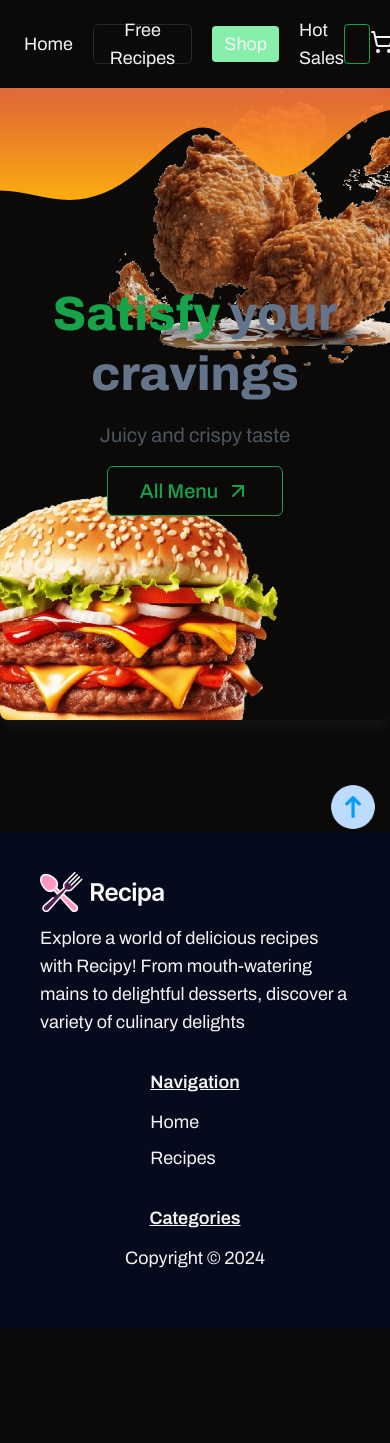
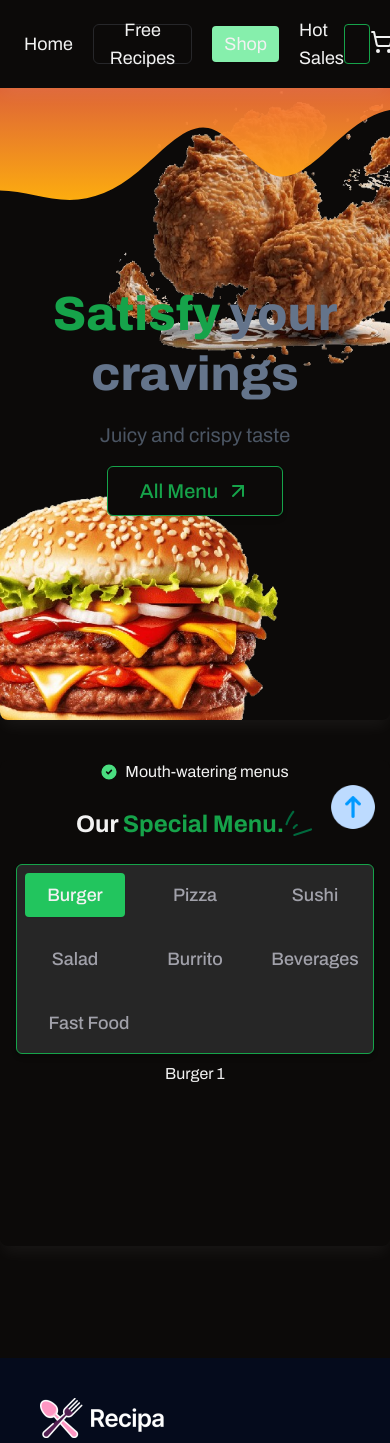
Before and after one commit to Kendrick-Oppong/Recipa, a React (Vite) app: page /shop in a window 390 px wide. Shown: the top 1443 px of the page. Before the commit the page ends 1328 px from the top, so only its background shows below. Built offline with nearby package versions, Linux system fonts and the light colour scheme.

Commit message:
add tabs for special menu in shopping page

```diff
--- a/package.json
+++ b/package.json
@@ -15,6 +15,7 @@
     "@radix-ui/react-menubar": "^1.0.4",
     "@radix-ui/react-separator": "^1.0.3",
     "@radix-ui/react-slot": "^1.0.2",
+    "@radix-ui/react-tabs": "^1.0.4",
     "@radix-ui/react-tooltip": "^1.0.7",
     "@tanstack/react-query": "^5.18.0",
     "@tanstack/react-query-devtools": "^5.18.0",
--- /dev/null
+++ b/src/components/ui/tabs.tsx
@@ -0,0 +1,53 @@
+import * as React from "react";
+import * as TabsPrimitive from "@radix-ui/react-tabs";
+
+import { cn } from "@/lib/utils";
+
+const Tabs = TabsPrimitive.Root;
+
+const TabsList = React.forwardRef<
+  React.ElementRef<typeof TabsPrimitive.List>,
+  React.ComponentPropsWithoutRef<typeof TabsPrimitive.List>
+>(({ className, ...props }, ref) => (
+  <TabsPrimitive.List
+    ref={ref}
+    className={cn(
+      "inline-flex min-h-14 items-center shadow-md justify-center rounded-md bg-muted p-2 text-muted-foreground",
+      className
+    )}
+    {...props}
+  />
+));
+TabsList.displayName = TabsPrimitive.List.displayName;
+
+const TabsTrigger = React.forwardRef<
+  React.ElementRef<typeof TabsPrimitive.Trigger>,
+  React.ComponentPropsWithoutRef<typeof TabsPrimitive.Trigger>
+>(({ className, ...props }, ref) => (
+  <TabsPrimitive.Trigger
+    ref={ref}
+    className={cn(
+      "inline-flex items-center justify-center whitespace-nowrap rounded-sm px-3 py-2 text-lg font-medium ring-offset-background transition-all focus-visible:outline-none focus-visible:ring-2 focus-visible:ring-ring focus-visible:ring-offset-2 disabled:pointer-events-none disabled:opacity-50 data-[state=active]:bg-green-500  data-[state=active]:text-foreground data-[state=active]:shadow-sm",
+      className
+    )}
+    {...props}
+  />
+));
+TabsTrigger.displayName = TabsPrimitive.Trigger.displayName;
+
+const TabsContent = React.forwardRef<
+  React.ElementRef<typeof TabsPrimitive.Content>,
+  React.ComponentPropsWithoutRef<typeof TabsPrimitive.Content>
+>(({ className, ...props }, ref) => (
+  <TabsPrimitive.Content
+    ref={ref}
+    className={cn(
+      "mt-2 ring-offset-background focus-visible:outline-none focus-visible:ring-2 focus-visible:ring-ring focus-visible:ring-offset-2",
+      className
+    )}
+    {...props}
+  />
+));
+TabsContent.displayName = TabsPrimitive.Content.displayName;
+
+export { Tabs, TabsList, TabsTrigger, TabsContent };
--- a/src/index.css
+++ b/src/index.css
@@ -3,9 +3,6 @@
 @tailwind base;
 @tailwind components;
 @tailwind utilities;
-
-
-
 
 @layer base {
   :root {
@@ -65,6 +62,10 @@
     grid-template-columns: repeat(auto-fit, minmax(14rem, 1fr));
   }
 
+  .auto-fit-tabs {
+    grid-template-columns: repeat(auto-fit, minmax(5rem, 1fr));
+  }
+
   .transition {
     @apply hover:scale-105  transition-all duration-300;
   }
@@ -107,7 +108,6 @@
     width: 40px;
     height: 40px;
     border-radius: 50%;
-    box-sizing: border-box;
     animation: rotationBack 0.5s linear infinite;
     transform-origin: center center;
   }
--- /dev/null
+++ b/src/pages/shop/PopularMenus.tsx
@@ -0,0 +1,29 @@
+import { Tabs, TabsContent, TabsList, TabsTrigger } from "@/components/ui/tabs";
+
+export function PopularMenus() {
+  return (
+    <Tabs defaultValue="burger" className=" ">
+      <TabsList className="grid auto-fit-tabs gap-5 max-w-full  sm:max-w-[95%] mx-auto border border-green-600">
+        <TabsTrigger value="burger">Burger</TabsTrigger>
+        <TabsTrigger value="pizza">Pizza</TabsTrigger>
+        <TabsTrigger value="sushi">Sushi</TabsTrigger>
+        <TabsTrigger value="salad">Salad</TabsTrigger>
+        <TabsTrigger value="burrito">Burrito</TabsTrigger>
+        <TabsTrigger value="beverage" className="px-12 sm:px-3">
+          Beverages
+        </TabsTrigger>
+        <TabsTrigger value="fast_foods" className="px-16 sm:px-3">
+          Fast Food
+        </TabsTrigger>
+      </TabsList>
+      <TabsContent value="burger">Burger 1</TabsContent>
+      <TabsContent value="pizza">Pizza 1</TabsContent>
+      <TabsContent value="sushi">Sushi 1</TabsContent>
+      <TabsContent value="salad">Salad 1</TabsContent>
+      <TabsContent value="burrito">Burrito 1</TabsContent>
+      <TabsContent value="beverage">Beverages 1</TabsContent>
+      <TabsContent value="fast_foods">Fast Foods 1</TabsContent>
+      <TabsContent value="password"></TabsContent>
+    </Tabs>
+  );
+}
--- a/src/pages/shop/ShoppingPage.tsx
+++ b/src/pages/shop/ShoppingPage.tsx
@@ -1,6 +1,7 @@
 import { ButtonLink } from "@/components/ui/shared";
 import { ArrowUpRight } from "lucide-react";
 import { Link } from "react-router-dom";
+import { PopularMenus } from ".";
 
 export const ShoppingPage = () => {
   return (
@@ -47,6 +48,30 @@ export const ShoppingPage = () => {
           </Link>
         </div>
       </section>
+      <section className=" dark:pb-40  text-center">
+        <li className="flex items-center justify-center sm:text-lg">
+          <svg
+            className="w-4 h-4 me-2 text-green-500 dark:text-green-400 flex-shrink-0"
+            aria-hidden="true"
+            xmlns="http://www.w3.org/2000/svg"
+            fill="currentColor"
+            viewBox="0 0 20 20"
+          >
+            <path d="M10 .5a9.5 9.5 0 1 0 9.5 9.5A9.51 9.51 0 0 0 10 .5Zm3.707 8.207-4 4a1 1 0 0 1-1.414 0l-2-2a1 1 0 0 1 1.414-1.414L9 10.586l3.293-3.293a1 1 0 0 1 1.414 1.414Z" />
+          </svg>
+          Mouth-watering menus
+        </li>
+        <h2>
+          Our{" "}
+          <span>
+            Special Menu.{" "}
+            <img src="/twirl-layered.svg" alt="" width={30} height={30} />
+          </span>
+        </h2>
+        <PopularMenus />
+      </section>
+      <section>
+      </section>
     </main>
   );
-}
+};
--- a/src/pages/shop/index.ts
+++ b/src/pages/shop/index.ts
@@ -1 +1,3 @@
+export { PopularMenus } from "./PopularMenus";
+
 export { ShoppingPage } from "./ShoppingPage";
```
Also changed, not shown: 1 other file (tests, documents, lock files or other folders).
